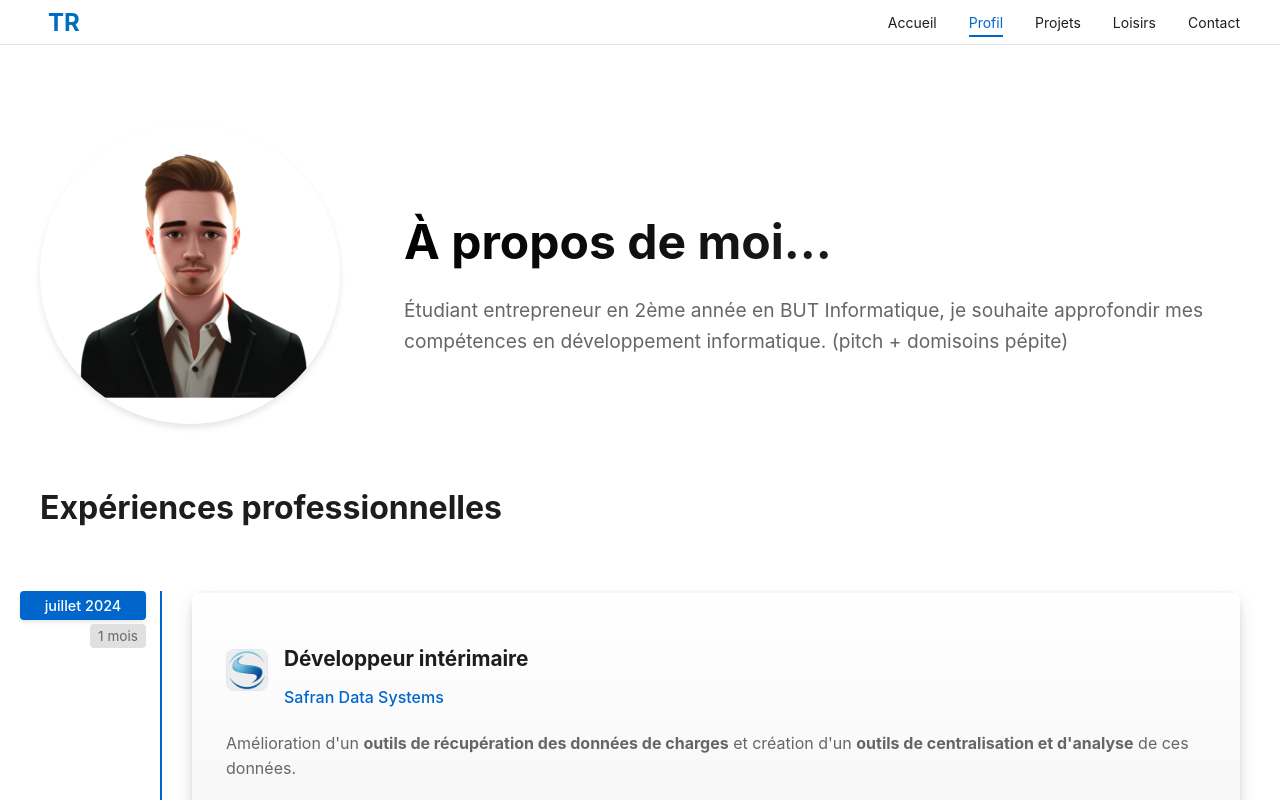
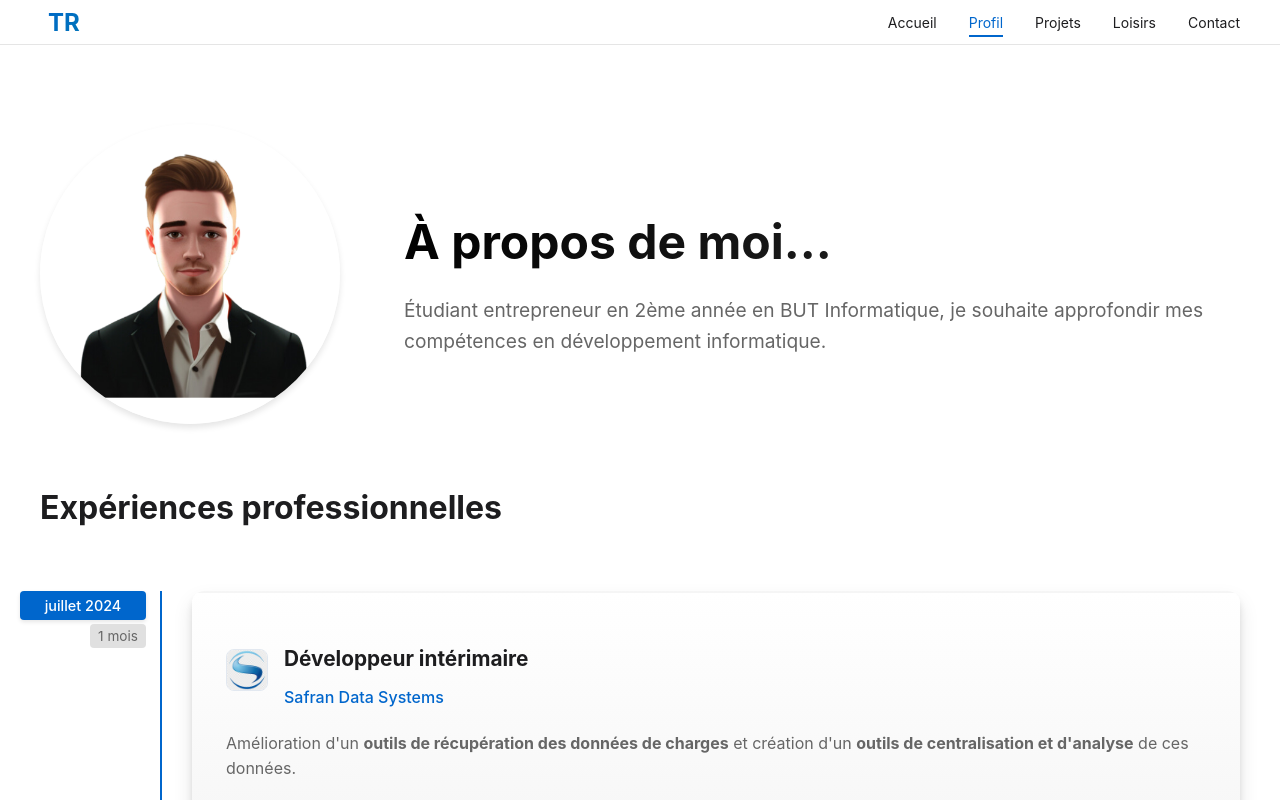
Before and after one commit to TomRambeau/portfolio, a Vue app in the folder portfolio/: page /portfolio/about in a window 1280 px wide. Shown: the top 800 px of the page. Built offline with nearby package versions, Linux system fonts and the light colour scheme.

Commit message:
fix test for prod

```diff
--- a/portfolio/src/views/About.vue
+++ b/portfolio/src/views/About.vue
@@ -13,8 +13,9 @@ import { marked } from 'marked'
         <div class="hero-content">
           <h1 class="title">À propos de moi...</h1>
           <p class="bio">
-              Étudiant entrepreneur en 2ème année en BUT Informatique, je souhaite approfondir mes compétences en développement informatique. (pitch + domisoins pépite)
+              Étudiant entrepreneur en 2ème année en BUT Informatique, je souhaite approfondir mes compétences en développement informatique.
           </p>
+          <!--(pitch + domisoins pépite)-->
         </div>
       </section>
     </ScrollReveal>
```
Also changed, not shown: portfolio/src/views/ProjectDetail.vue (line endings or trailing spaces).
